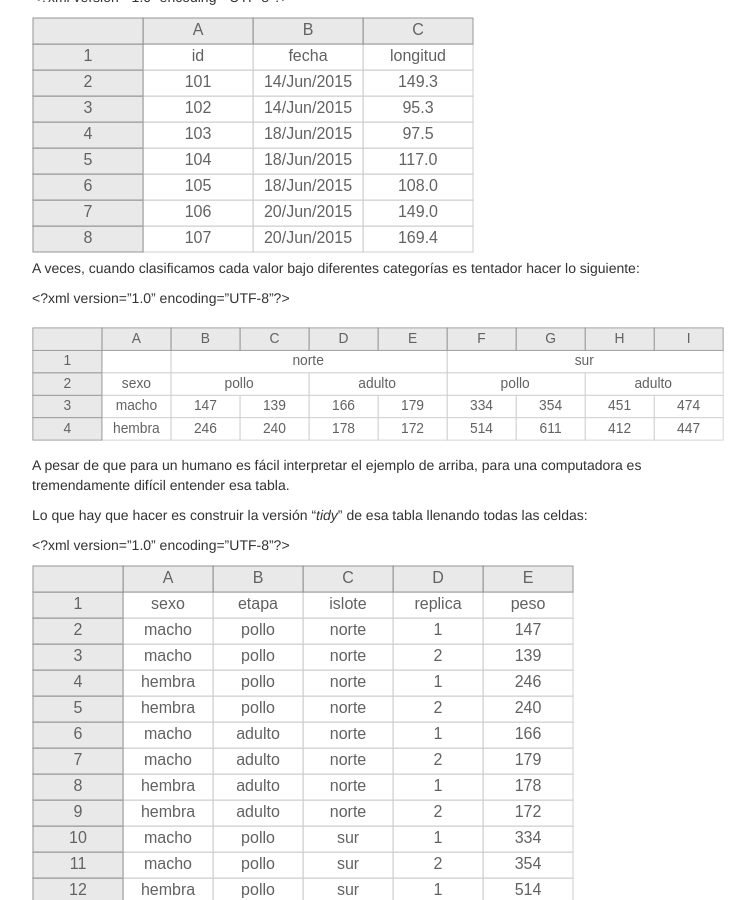
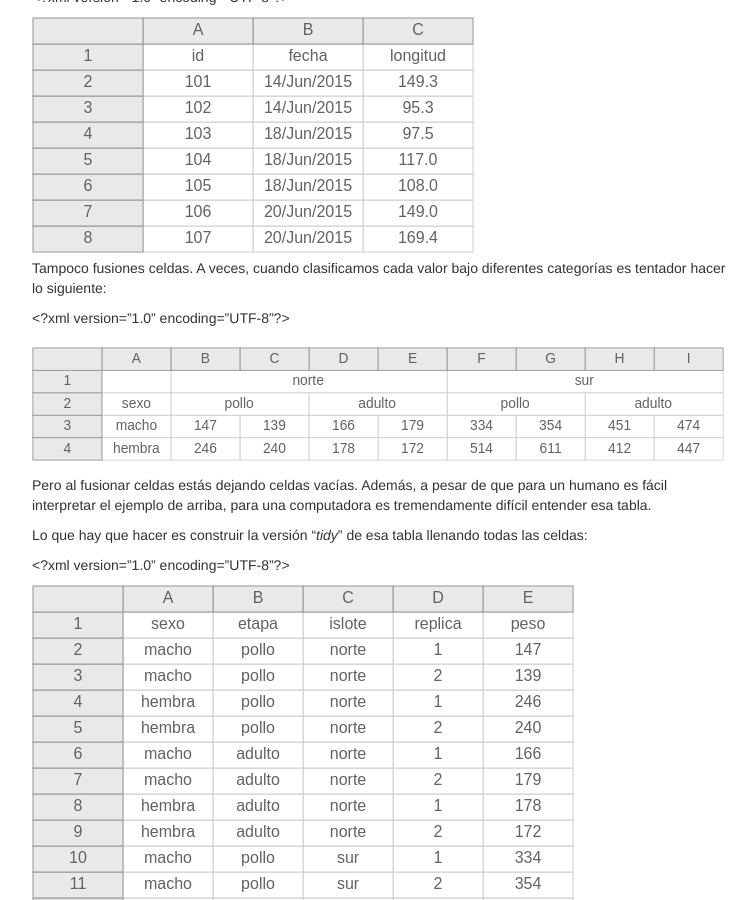
Before and after one commit to MaritzaB/datos_en_excel, a Jekyll site: the page built from pages/ninguna_celda_vacia.md, in a window 1280 px wide and 900 px high, scrolled down 617 px. Shown: the whole window, without its empty margins (258-1013 px from the left). Built offline with Jekyll 4.4.1, drawn with Linux system fonts in a browser that asks for light colours.

Commit message:
Explica que fusionar celdas es dejar celdas vacías

```diff
--- a/pages/ninguna_celda_vacia.md
+++ b/pages/ninguna_celda_vacia.md
@@ -163,7 +163,7 @@ Llena todas las celdas así:
     <rect x="1" y="1" width="110" height="26" fill="#E9E9E9" stroke="#969696" stroke-width="1" />
 </svg>
 
-A veces, cuando clasificamos cada valor bajo diferentes categorías es tentador hacer lo siguiente:
+Tampoco fusiones celdas. A veces, cuando clasificamos cada valor bajo diferentes categorías es tentador hacer lo siguiente:
 
 <?xml version="1.0" encoding="UTF-8"?>
 <svg width="692px" height="132px" viewBox="0 0 802 132" preserveAspectRatio="xMinYmin meet" xmlns="http://www.w3.org/2000/svg" xmlns:xlink="http://www.w3.org/1999/xlink" version="1.1">
@@ -250,7 +250,7 @@ A veces, cuando clasificamos cada valor bajo diferentes categorías es tentador
     <rect x="1" y="1" width="80" height="26" fill="#E9E9E9" stroke="#969696" stroke-width="1" />
 </svg>
 
-A pesar de que para un humano es fácil interpretar el ejemplo de arriba, para una computadora es tremendamente difícil entender esa tabla.
+Pero al fusionar celdas estás dejando celdas vacías. Además, a pesar de que para un humano es fácil interpretar el ejemplo de arriba, para una computadora es tremendamente difícil entender esa tabla.
 
 Lo que hay que hacer es construir la versión "_tidy_" de esa tabla llenando todas las celdas:
 
```
